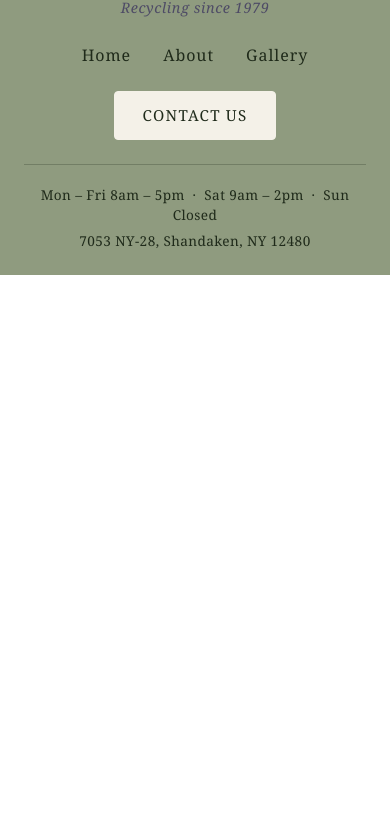
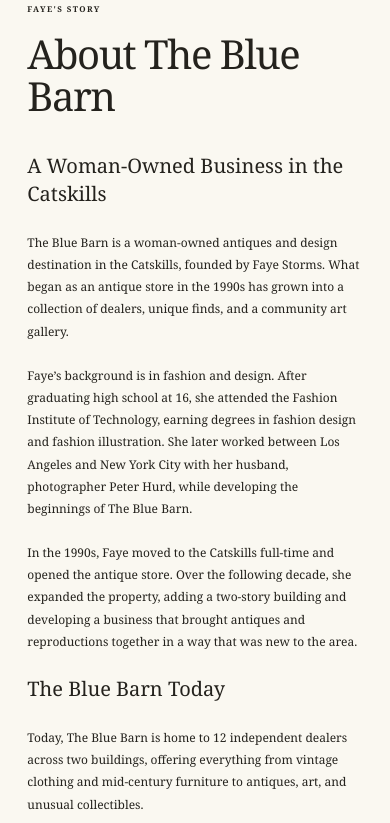
Before and after one commit to Lenagran18/The-Blue-Barn, an Eleventy site: page src/content/pages/about.html in a window 390 px wide. Shown: the part 925-1748 px from the top of the page. Before the commit the page ends 1200 px from the top, so only its background shows below. Built offline with nearby package versions, Linux system fonts and the light colour scheme; Eleventy itself is replaced by a stand-in of ours; files that its build step writes are made by us from their sources; what @codestitchofficial/eleventy-plugin-sharp-images, glob would draw is missing.

Commit message:
Add about section in about page

```diff
--- a/src/assets/less/about.less
+++ b/src/assets/less/about.less
@@ -188,3 +188,169 @@
         margin-left: 6%;
     }
 }
+
+
+/* =========================================
+   FAYE'S STORY
+========================================= */
+
+.faye-story {
+    position: relative;
+    width: 100%;
+    background: #faf8f1;
+    padding: 110px 7% 120px;
+    box-sizing: border-box;
+}
+
+/* =========================================
+   TWO COLUMN LAYOUT
+========================================= */
+
+.faye-story__container {
+    display: grid;
+    grid-template-columns: 1.15fr 0.85fr;
+    gap: 10%;
+
+    width: 100%;
+    max-width: 1500px;
+    margin: 0 auto;
+
+    align-items: start;
+}
+
+/* =========================================
+   LEFT HEADING
+========================================= */
+
+.faye-story__heading {
+    position: relative;
+    max-width: 650px;
+}
+
+.faye-story__eyebrow {
+    display: block;
+    margin-bottom: 22px;
+
+    font-size: 8px;
+    font-weight: 600;
+    letter-spacing: 1.4px;
+    line-height: 1.5;
+    text-transform: uppercase;
+
+    color: #24221d;
+}
+
+.faye-story__heading h2 {
+    margin: 0;
+
+    font-family: Georgia, "Times New Roman", serif;
+    font-size: clamp(42px, 3.6vw, 62px);
+    line-height: 1.02;
+    letter-spacing: -2px;
+    font-weight: 400;
+
+    color: #24221d;
+}
+
+/* =========================================
+   RIGHT STORY CONTENT
+========================================= */
+
+.faye-story__content {
+    width: 100%;
+    max-width: 480px;
+    justify-self: start;
+}
+
+/* Larger introductory paragraph */
+.faye-story__lead {
+    margin: 0 0 28px;
+
+    font-family: Georgia, "Times New Roman", serif;
+    font-size: clamp(19px, 1.45vw, 24px);
+    line-height: 1.35;
+    font-weight: 400;
+
+    color: #24221d;
+}
+
+/* Remaining paragraphs */
+.faye-story__content p:not(.faye-story__lead) {
+    margin: 0 0 26px;
+
+    font-size: 11px;
+    line-height: 1.85;
+    font-weight: 400;
+
+    color: #24221d;
+}
+
+.faye-story__content p:last-child {
+    margin-bottom: 0;
+}
+
+/* =========================================
+   TABLET
+========================================= */
+
+@media (max-width: 900px) {
+
+    .faye-story {
+        padding: 85px 5%;
+    }
+
+    .faye-story__container {
+        grid-template-columns: 1fr 1fr;
+        gap: 6%;
+    }
+
+    .faye-story__heading h2 {
+        font-size: clamp(38px, 4.5vw, 52px);
+    }
+
+    .faye-story__lead {
+        font-size: 19px;
+    }
+}
+
+/* =========================================
+   MOBILE
+========================================= */
+
+@media (max-width: 600px) {
+
+    .faye-story {
+        padding: 65px 7% 75px;
+    }
+
+    .faye-story__container {
+        grid-template-columns: 1fr;
+        gap: 35px;
+    }
+
+    .faye-story__eyebrow {
+        margin-bottom: 18px;
+    }
+
+    .faye-story__heading h2 {
+        font-size: clamp(40px, 10vw, 54px);
+        line-height: 1.05;
+        letter-spacing: -1.5px;
+    }
+
+    .faye-story__content {
+        max-width: none;
+    }
+
+    .faye-story__lead {
+        font-size: 20px;
+        line-height: 1.4;
+        margin-bottom: 24px;
+    }
+
+    .faye-story__content p:not(.faye-story__lead) {
+        font-size: 12px;
+        line-height: 1.85;
+        margin-bottom: 22px;
+    }
+}
--- a/src/content/pages/about.html
+++ b/src/content/pages/about.html
@@ -71,4 +71,78 @@
 
 </section>
 
+
+<!-- =========================================
+     FAYE'S STORY
+========================================= -->
+
+<section id="faye-story" class="faye-story">
+
+    <div class="faye-story__container">
+
+        <!-- Left Heading -->
+        <div class="faye-story__heading">
+
+            <span class="faye-story__eyebrow">
+                FAYE'S STORY
+            </span>
+
+            <h2>
+                About The Blue Barn
+            </h2>
+
+        </div>
+
+        <!-- Right Story -->
+        <div class="faye-story__content">
+
+            <p class="faye-story__lead">
+                A Woman-Owned Business in the Catskills
+            </p>
+
+            <p>
+                The Blue Barn is a woman-owned antiques and design destination
+                in the Catskills, founded by Faye Storms. What began as an
+                antique store in the 1990s has grown into a collection of dealers,
+                unique finds, and a community art gallery.
+            </p>
+
+            <p>
+                Faye’s background is in fashion and design. After graduating high
+                school at 16, she attended the Fashion Institute of Technology,
+                earning degrees in fashion design and fashion illustration. She later
+                worked between Los Angeles and New York City with her husband, photographer
+                Peter Hurd, while developing the beginnings of The Blue Barn.
+            </p>
+
+            <p>
+                In the 1990s, Faye moved to the Catskills full-time and opened the antique
+                store. Over the following decade, she expanded the property, adding a two-story
+                building and developing a business that brought antiques and reproductions
+                together in a way that was new to the area.
+
+            </p>
+
+            <p class="faye-story__lead">
+                The Blue Barn Today
+            </p>
+
+            <p>
+                Today, The Blue Barn is home to 12 independent dealers across two buildings,
+                offering everything from vintage clothing and mid-century furniture to antiques,
+                art, and unusual collectibles.
+            </p>
+
+            <p>
+                The property is also home to Gallery 28, a community art gallery featuring
+                local and regional artists, with new exhibitions and openings nearly every month.
+            </p>
+
+        </div>
+
+    </div>
+
+</section>
+
+
 {% endblock %}
```
